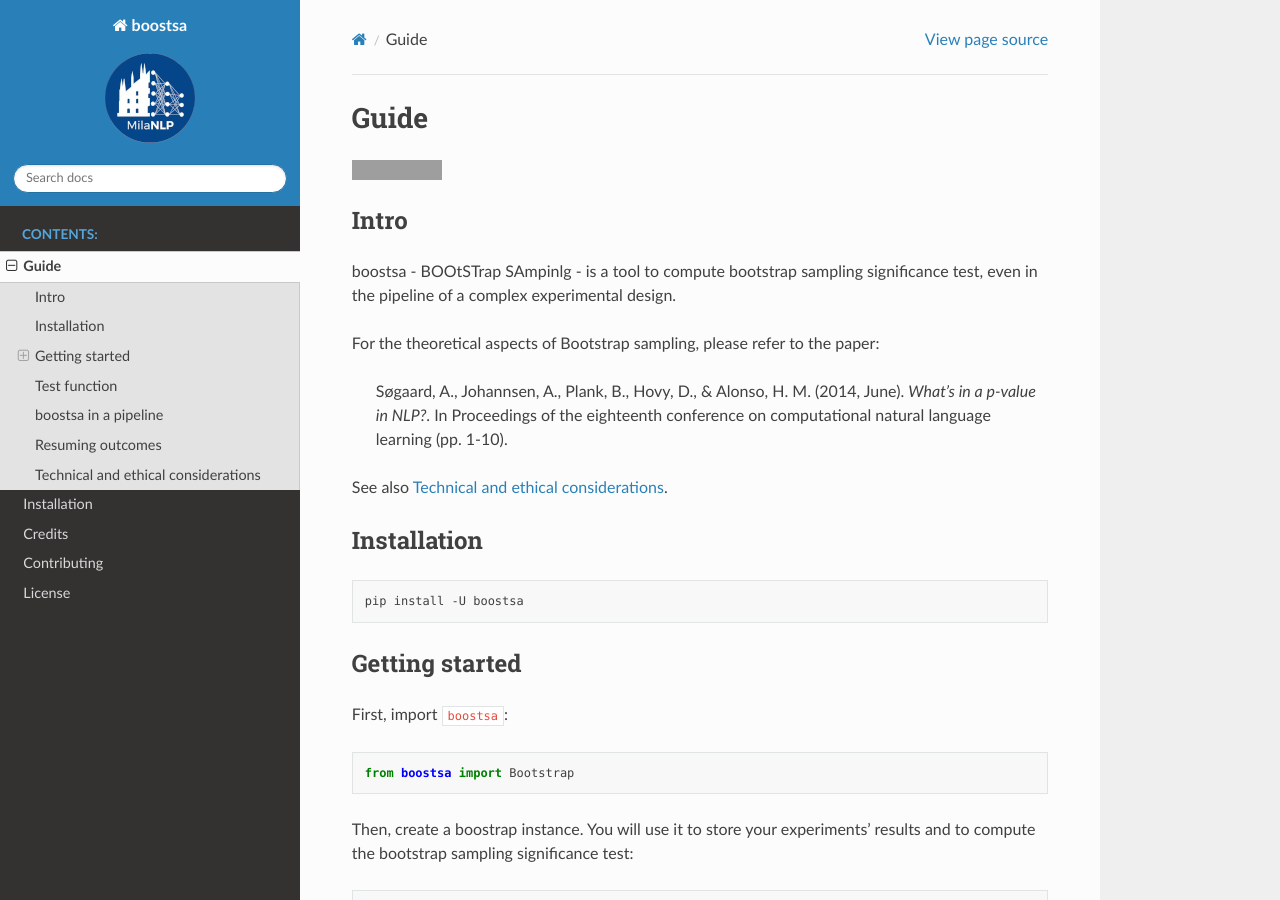
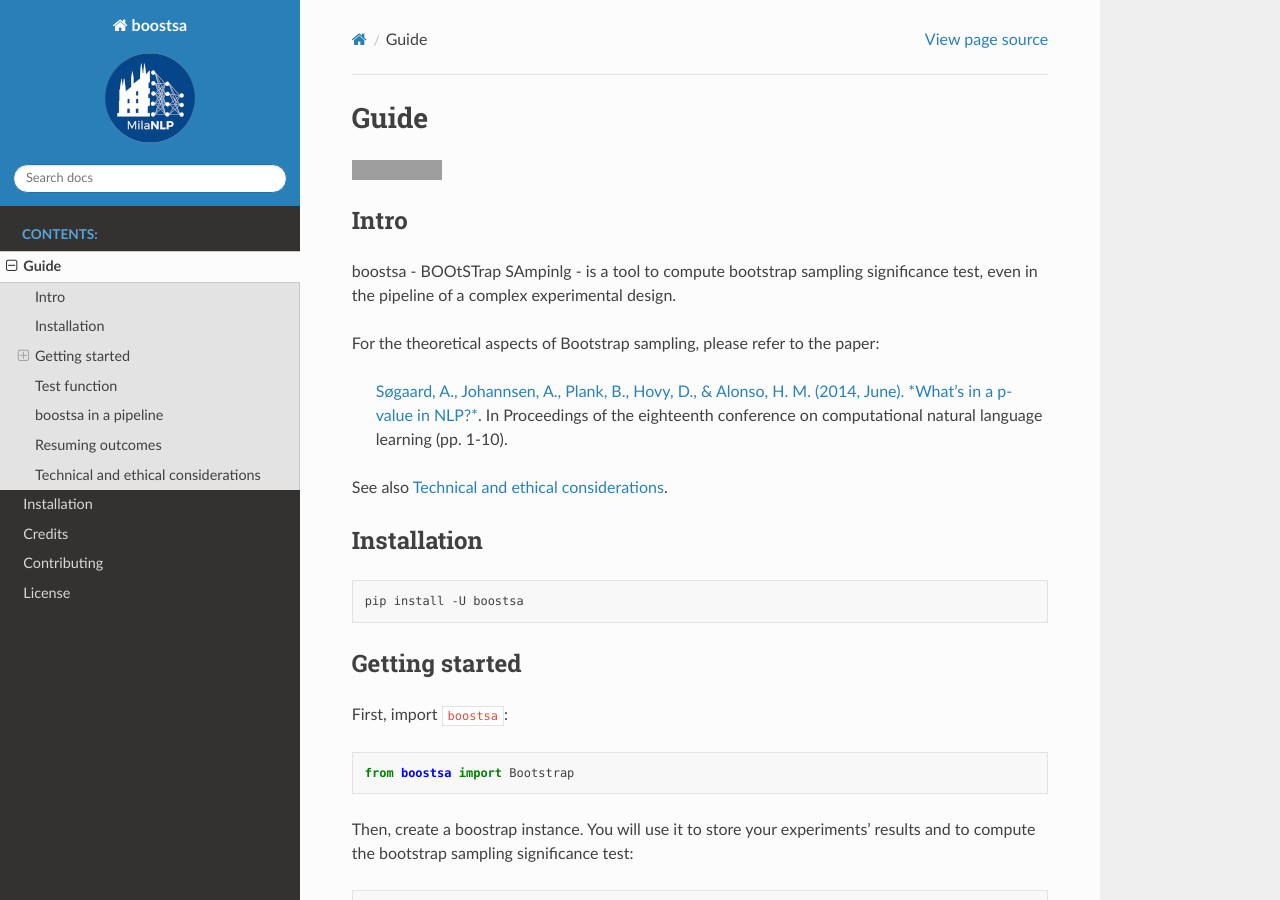
Before and after one commit to fornaciari/boostsa, a Sphinx documentation site: the page built from docs/guide.rst, in a window 1280 px wide and 900 px high. Built offline with Sphinx 7.4.7 and the Read the Docs theme 2.0.0, drawn with Linux system fonts in a browser that asks for light colours; part of the change alters nothing that is shown; grey boxes are pictures that could not be loaded.

```diff
--- a/docs/guide.rst
+++ b/docs/guide.rst
@@ -13,8 +13,8 @@ even in the pipeline of a complex experimental design.
 
 For the theoretical aspects of Bootstrap sampling, please refer to the paper:
 
- Søgaard, A., Johannsen, A., Plank, B., Hovy, D., & Alonso, H. M. (2014, June).
- *What’s in a p-value in NLP?*.
+ `Søgaard, A., Johannsen, A., Plank, B., Hovy, D., & Alonso, H. M. (2014, June).
+ *What’s in a p-value in NLP?* <https://www.aclweb.org/anthology/W14-1601.pdf>`_.
  In Proceedings of the eighteenth conference on computational natural language learning (pp. 1-10).
 
 See also :ref:`tethics`.
```
